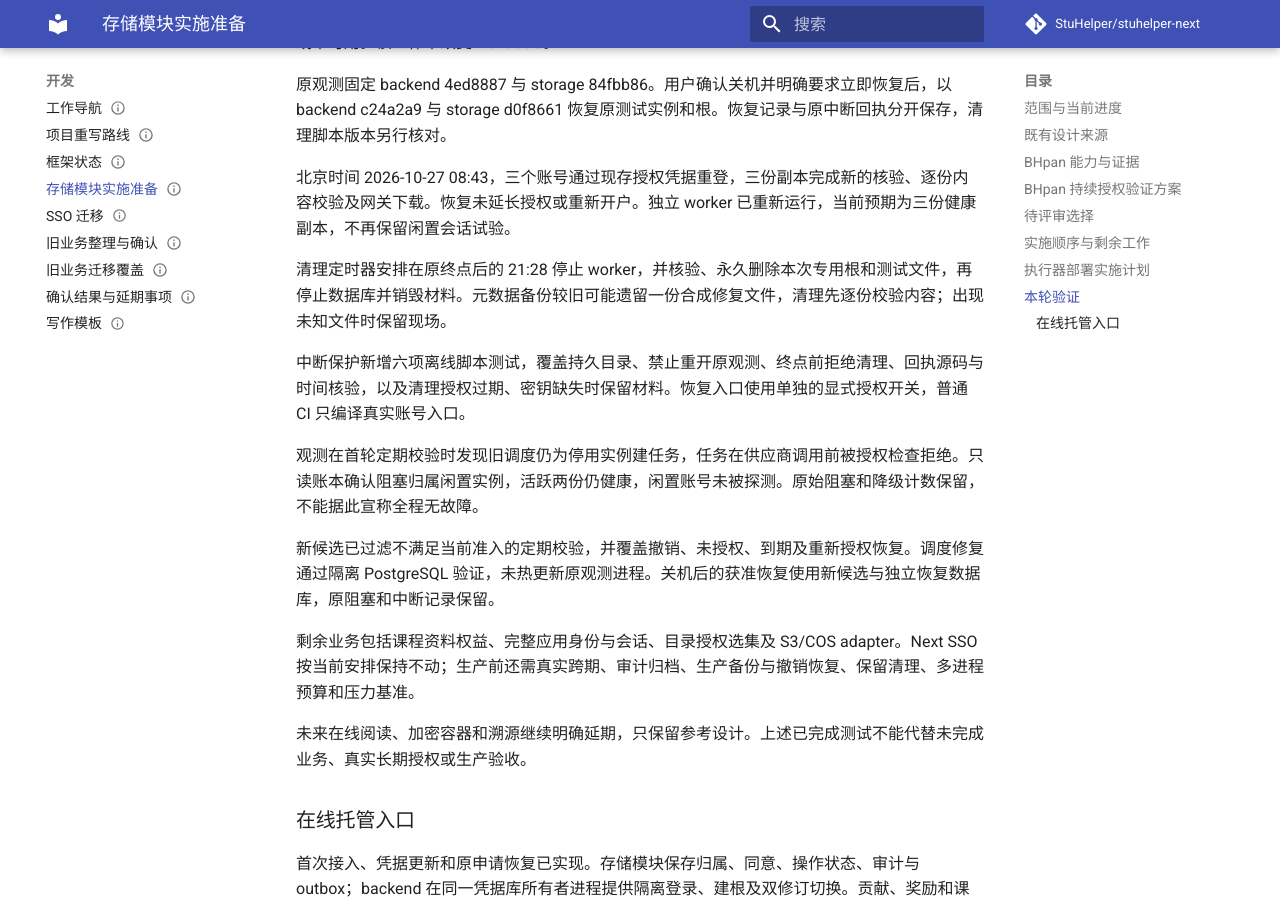
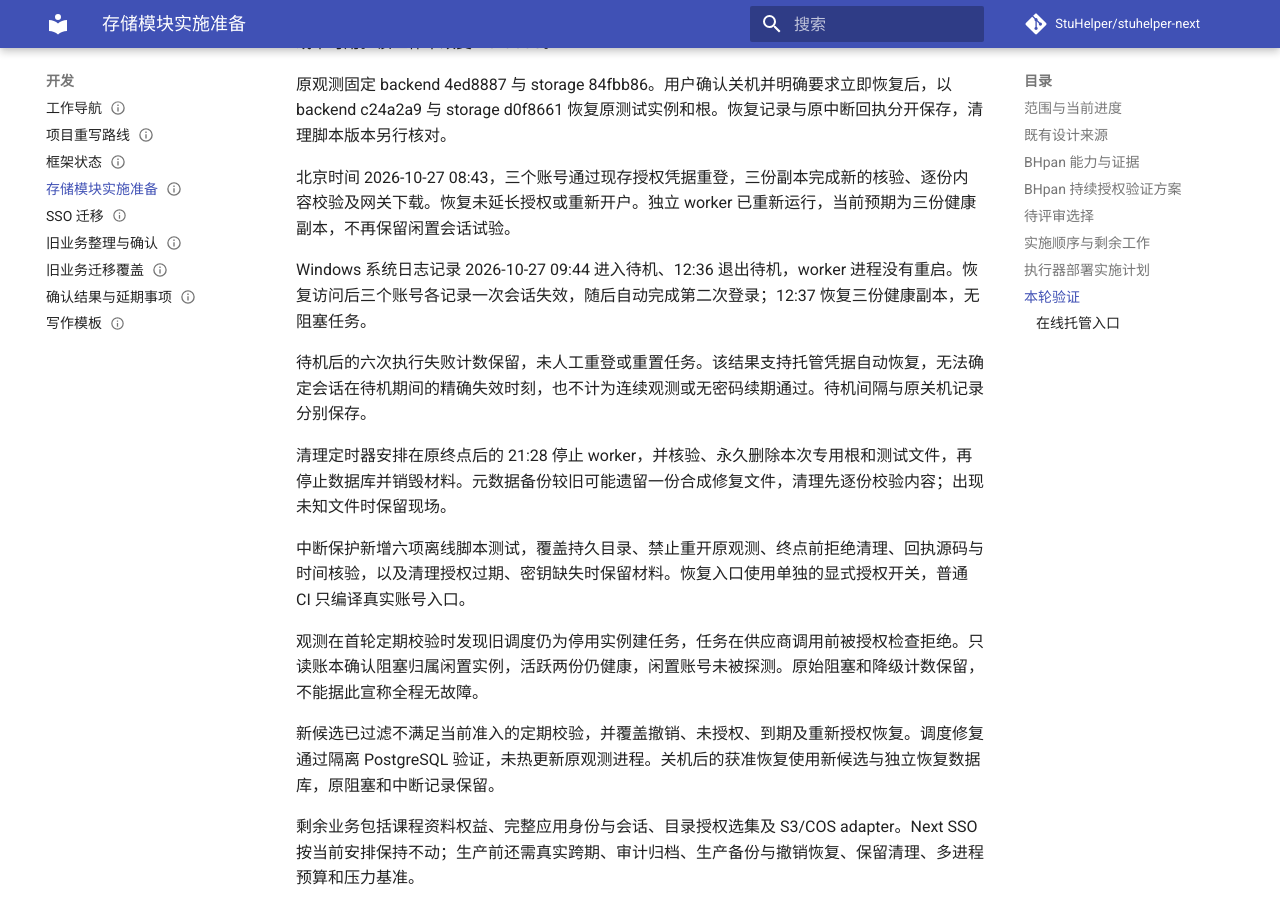
Before and after one commit to StuHelper/stuhelper-next, an MkDocs documentation site: the page built from docs/development/storage-module.md, in a window 1280 px wide and 900 px high, scrolled down 9404 px. Built offline with MkDocs 1.6.1 and Material for MkDocs 9.7.7, drawn with Linux system fonts in a browser that asks for light colours; comment, search, counter and statistics services are not loaded.

Commit message:
docs(storage): record automatic recovery after host standby

```diff
--- a/docs/development/storage-module.md
+++ b/docs/development/storage-module.md
@@ -203,6 +203,10 @@ Web 通过 44 项单元测试及 112 项浏览器用例，覆盖八语言、桌
 
 北京时间 2026-10-27 08:43，三个账号通过现存授权凭据重登，三份副本完成新的核验、逐份内容校验及网关下载。恢复未延长授权或重新开户。独立 worker 已重新运行，当前预期为三份健康副本，不再保留闲置会话试验。
 
+Windows 系统日志记录 2026-10-27 09:44 进入待机、12:36 退出待机，worker 进程没有重启。恢复访问后三个账号各记录一次会话失效，随后自动完成第二次登录；12:37 恢复三份健康副本，无阻塞任务。
+
+待机后的六次执行失败计数保留，未人工重登或重置任务。该结果支持托管凭据自动恢复，无法确定会话在待机期间的精确失效时刻，也不计为连续观测或无密码续期通过。待机间隔与原关机记录分别保存。
+
 清理定时器安排在原终点后的 21:28 停止 worker，并核验、永久删除本次专用根和测试文件，再停止数据库并销毁材料。元数据备份较旧可能遗留一份合成修复文件，清理先逐份校验内容；出现未知文件时保留现场。
 
 中断保护新增六项离线脚本测试，覆盖持久目录、禁止重开原观测、终点前拒绝清理、回执源码与时间核验，以及清理授权过期、密钥缺失时保留材料。恢复入口使用单独的显式授权开关，普通 CI 只编译真实账号入口。
```
